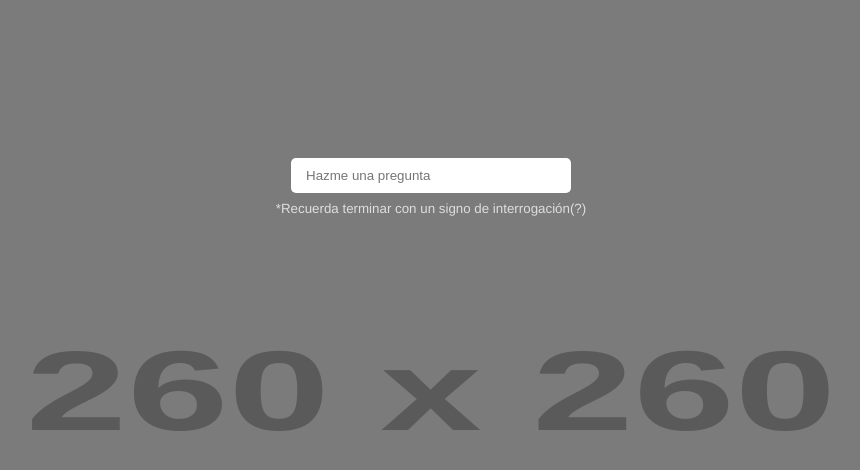
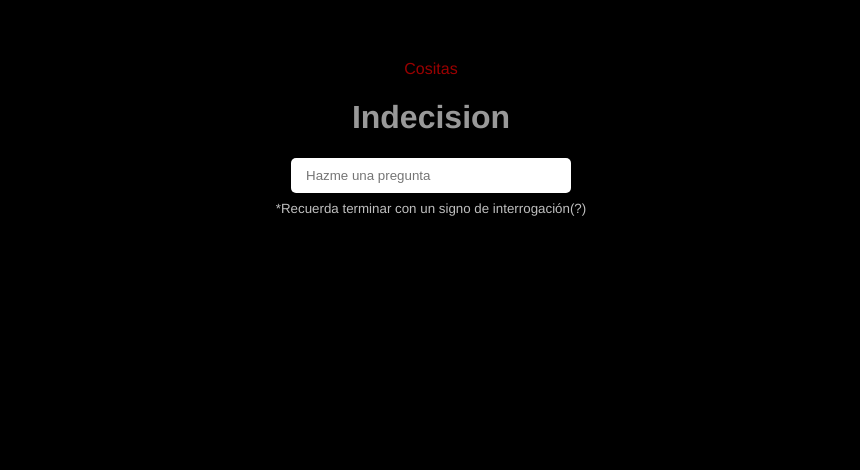
Before and after one commit to juanjinario/vue-cli-basics, a Vue app: page / in a window 1280 px wide. Shown: the top 470 px of the page, without its empty margins (209-1069 px from the left). Built offline with nearby package versions, Linux system fonts and the light colour scheme.

Commit message:
feat: no put image when it is not a question

```diff
--- a/src/shared/components/Indecision/Indecision.vue
+++ b/src/shared/components/Indecision/Indecision.vue
@@ -1,12 +1,12 @@
 <template>
   <h1>Indecision</h1>
-  <img :src="image" alt="Indecision image"/>
+  <img v-if="image" :src="image" alt="Indecision image"/>
   <div class="bg-dark"></div>
   <div class="indecision-container">
       <input type="text" placeholder="Hazme una pregunta" v-model="question" @keypress="getRandomAnswer" />
       <small>*Recuerda terminar con un signo de interrogación(?)</small>
 
-      <div>
+      <div v-if="isValidQuestion">
           <h2>{{ question }}</h2>
           <div>{{ answer }}</div>
       </div>
@@ -22,15 +22,18 @@ export default {
         return {
             question: "",
             answer: "",
-            image: "https://via.placeholder.com/260",
+            image: null, // https://via.placeholder.com/260
+            isValidQuestion: false,
         }
     },
     methods: {
         setDefaultValues() {
-            this.image = "https://via.placeholder.com/260";
+            this.image = null;
             this.answer = "";
+            this.isValidQuestion = false;
         },
         async getAnswerFromApi() {
+            this.isValidQuestion = true;
             this.answer = 'Pensando...';
             let { answer, image } = await getRandomAnswer();
             this.image = image;
```
